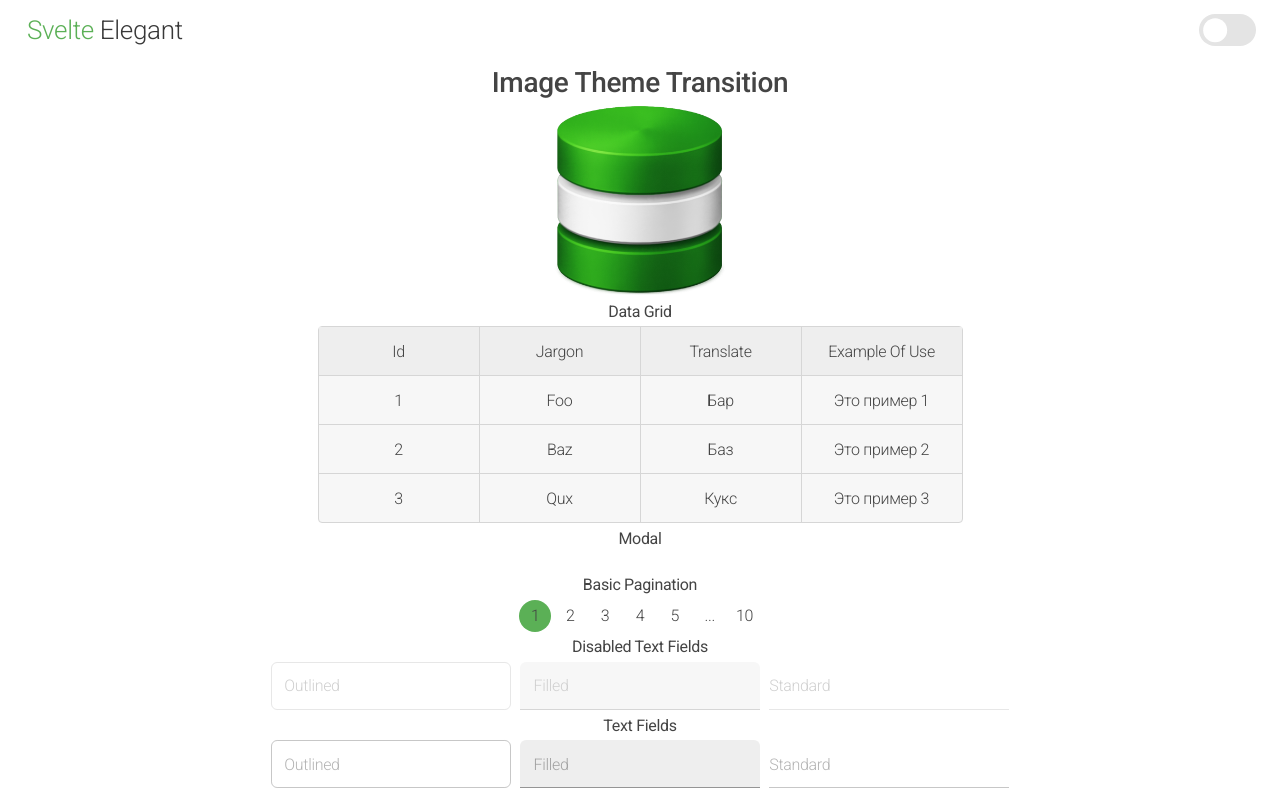
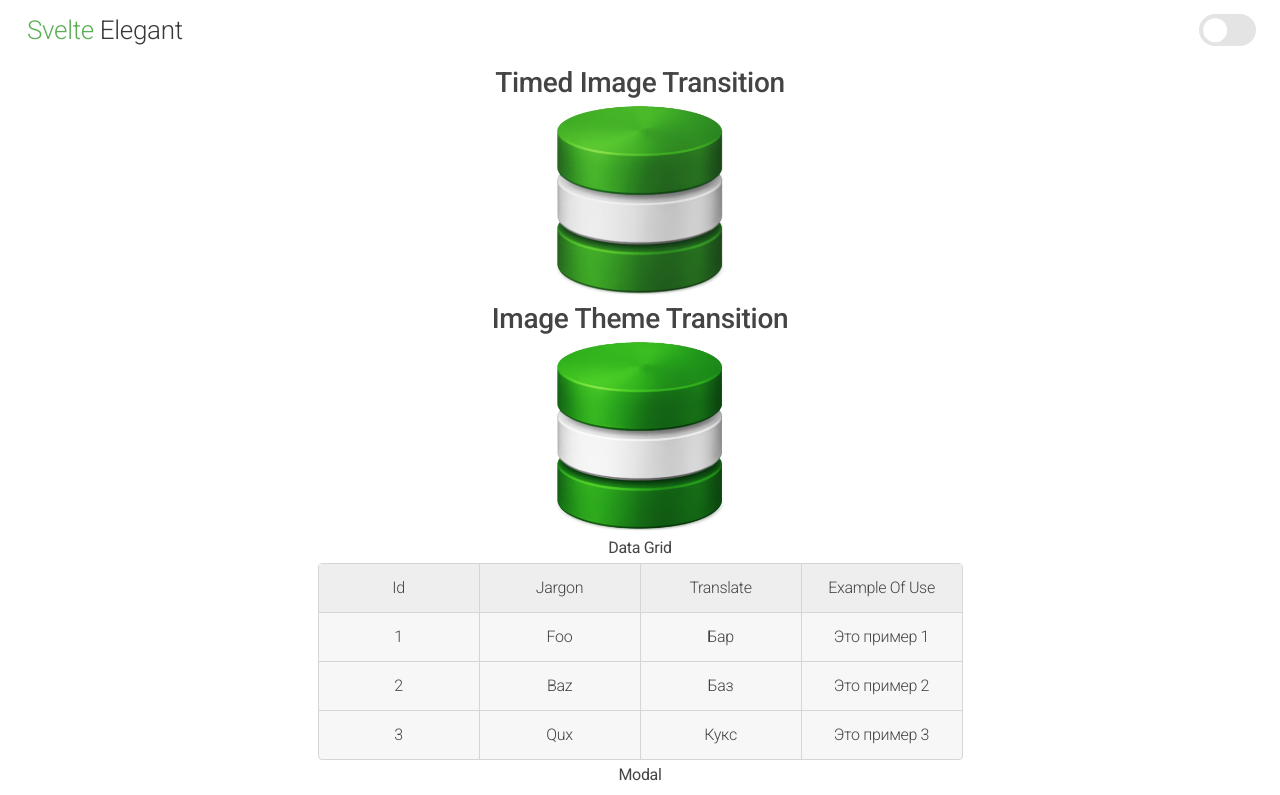
Before and after one commit to Myslitel666/Svelte-Elegant, a SvelteKit app: page / in a window 1280 px wide. Shown: the top 795 px of the page. Built offline with nearby package versions, Linux system fonts and the light colour scheme; some icons are missing.

Commit message:
Implemented TimedImageTransition.svelte

```diff
--- a/src/lib/elegant/effects/ImageThemeTransition.svelte
+++ b/src/lib/elegant/effects/ImageThemeTransition.svelte
@@ -1,18 +1,12 @@
 <script>
-  import { themeStore, themeMode } from "$lib/stores/ThemeStore.js";
+  import { themeMode } from "$lib/stores/ThemeStore.js";
   import "$styles/app.css";
   import "../../font.css";
 
-  let theme;
   export let size = "25rem";
   export let height = "25rem";
   export let width = "25rem";
   export let srcImages = ["", ""];
-
-  // Подписываемся на изменения темы
-  themeStore.subscribe((value) => {
-    theme = value; // Инициализация объекта темы
-  });
 </script>
 
 <div
--- /dev/null
+++ b/src/lib/elegant/effects/TimedImageTransition.svelte
@@ -0,0 +1,70 @@
+<script>
+  import { onMount, onDestroy } from "svelte";
+  import "$styles/app.css";
+  import "../../font.css";
+
+  export let size = "25rem";
+  export let height = "25rem";
+  export let width = "25rem";
+  export let srcImages = ["", ""];
+  export let alt = "Timed Image Transition";
+
+  let currentIndex = 0;
+  let intervalId;
+  let unsubscribe;
+
+  onMount(() => {
+    // Автоматическое переключение изображений
+    if (srcImages.length > 1) {
+      intervalId = setInterval(() => {
+        currentIndex = (currentIndex + 1) % srcImages.length;
+      }, 2000);
+    }
+  });
+
+  onDestroy(() => {
+    clearInterval(intervalId);
+    unsubscribe?.();
+  });
+</script>
+
+<div
+  style:width={size || width}
+  style:height={size || height}
+  class="cross-fade-imager"
+  role="region"
+  aria-live="polite"
+  aria-label="Image carousel"
+>
+  {#each srcImages as src, index}
+    <div
+      class="image-wrapper"
+      style:opacity={index === currentIndex ? 1 : 0}
+      aria-hidden={index !== currentIndex}
+    >
+      <img {src} {alt} />
+    </div>
+  {/each}
+</div>
+
+<style>
+  .cross-fade-imager {
+    position: relative;
+    overflow: hidden;
+  }
+
+  .image-wrapper {
+    position: absolute;
+    top: 0;
+    left: 0;
+    width: 100%;
+    height: 100%;
+    transition: opacity 1.5s ease;
+  }
+
+  img {
+    width: 100%;
+    height: 100%;
+    object-fit: contain;
+  }
+</style>
--- a/src/routes/+page.svelte
+++ b/src/routes/+page.svelte
@@ -19,9 +19,9 @@
   import Elegant from "$icons-elegant/Elegant.svelte";
   import IconHover from "$elegant/customization/IconHover.svelte";
   import Pagination from "$elegant/navigation/Pagination.svelte";
+  import { Modal } from "$lib";
   import ImageThemeTransition from "$elegant/effects/ImageThemeTransition.svelte";
-  import { Modal } from "$lib";
-  import TextArea from "$elegant/input/TextArea.svelte";
+  import TimedImageTransition from "$elegant/effects/TimedImageTransition.svelte";
   import Notepad from "$icons-elegant/Notepad.svelte";
 
   import Plus from "$icons-elegant/Plus.svelte";
@@ -115,6 +115,15 @@
 </Header>
 <div id="container" style:width="100%">
   <h6 style:font-size="1.75rem" style:font-weight="500" class="heading">
+    Timed Image Transition
+  </h6>
+  <div class="components-container">
+    <TimedImageTransition
+      size="12rem"
+      srcImages={["/large/light.png", "/large/dark.png"]}
+    />
+  </div>
+  <h6 style:font-size="1.75rem" style:font-weight="500" class="heading">
     Image Theme Transition
   </h6>
   <div class="components-container">
@@ -123,6 +132,7 @@
       srcImages={["/large/light.png", "/large/dark.png"]}
     />
   </div>
+
   <Modal
     height="auto"
     bind:isOpen={isModalOpen}
```
